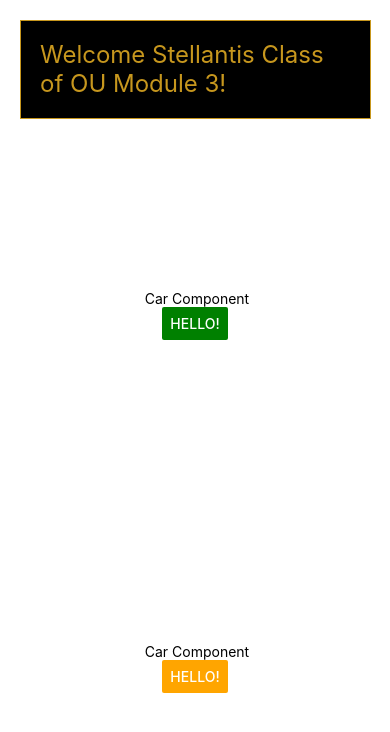
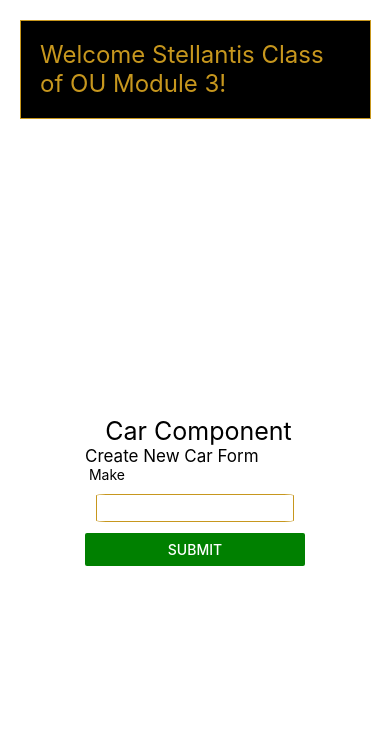
Before and after one commit to palmex/frontend1122, a React Native app: screen / in a window 390 px wide. Shown: the top 732 px of the page. Built offline with nearby package versions, Linux system fonts and the light colour scheme.

Commit message:
added text field

```diff
--- a/App.js
+++ b/App.js
@@ -13,7 +13,7 @@
       <Text style={styles.text}>Welcome Stellantis Class of OU {stelVar}!</Text>
       {/* <Text style={styles.text2}>Component Text 2</Text> */}
       <Car buttonColor="green"></Car>
-      <Car buttonColor="orange"></Car>
+      {/* <Car buttonColor="orange"></Car> */}
       <StatusBar style="auto" />
 
     </View>
--- a/components/Car.js
+++ b/components/Car.js
@@ -1,4 +1,4 @@
-import { StyleSheet, Text, Button, View } from 'react-native';
+import { StyleSheet, Text, TextInput, Button, View } from 'react-native';
 import React from "react";
 // import specialFucntion from anotherComponet
 
@@ -12,6 +12,7 @@
             buttonTitle:"Hello!",
             buttonBool: true,
             buttonColor: this.props.buttonColor,
+            make: ""
         }
     }
 
@@ -33,17 +34,34 @@
         console.log(this.state.buttonBool)
     }
 
+    createNewCar = () => {}
+
 
 
     // 3. Part of code that is shown to user
     render(){
+        console.log("make state: " , this.state.make)
+
         return(<View style={styles.container}>
 
-            <Text> Car Component</Text>
-            <Button title={this.state.buttonTitle}
+            <Text style={{fontSize: "25px"}}> Car Component</Text>
+            {/* <Button title={this.state.buttonTitle}
              color={this.state.buttonColor}
              onPress={this.doSomething}
+             ></Button> */}
+             <View>
+                 <Text style={{fontSize: "17px"}}>Create New Car Form</Text>
+
+                <Text> Make </Text>
+                 <TextInput style={styles.input}
+                 onChangeText={(e) => this.setState({make: e})}
+                 ></TextInput>
+
+                 <Button title={"Submit"}
+             color={this.state.buttonColor}
+             onPress={this.createNewCar}
              ></Button>
+             </View>
         </View>)
     }
 
@@ -56,7 +74,12 @@
       alignItems: 'center',
       justifyContent: 'center',
     },
-    button:{
-
+    input:{
+        borderColor: "#c7971e",
+        padding: "2%",
+        margin: "5%",
+        borderStyle: "solid",
+        borderRadius: "5%",
+        borderWidth: "1px",
     }
 })
```
